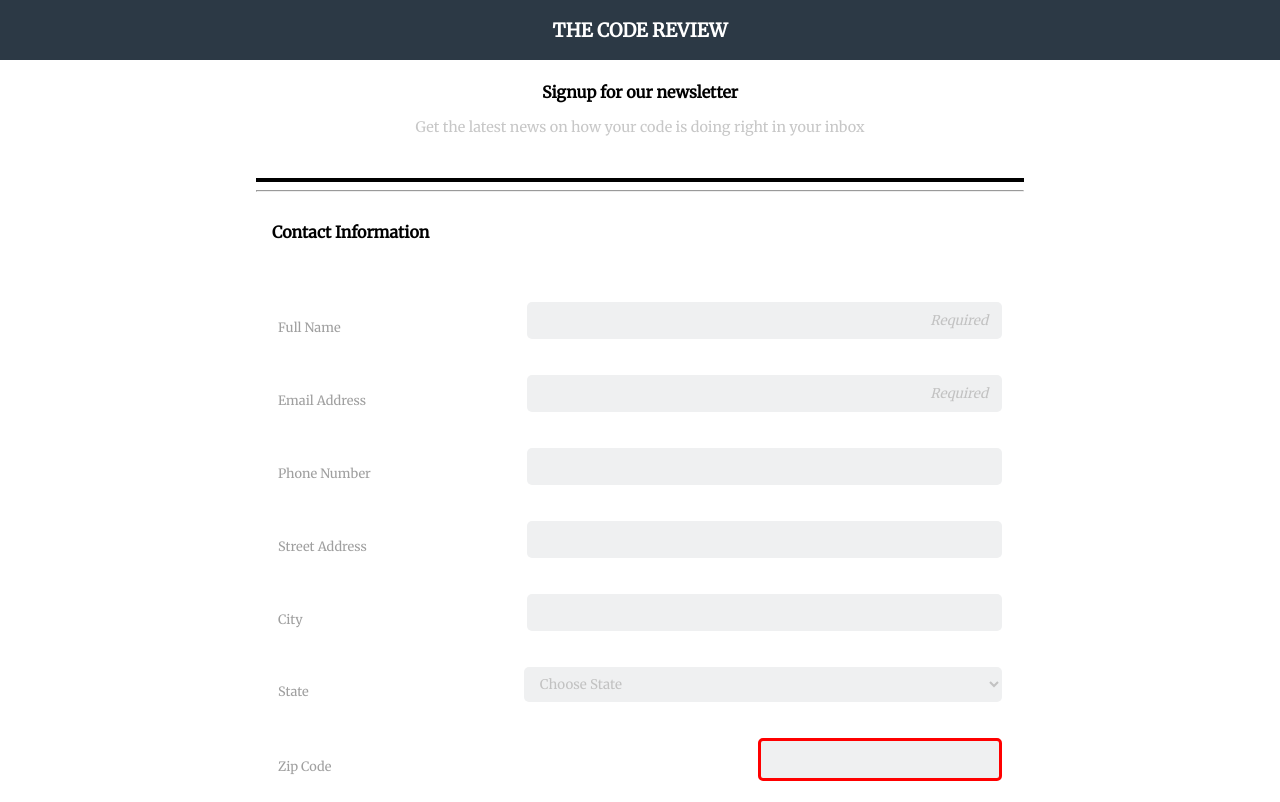
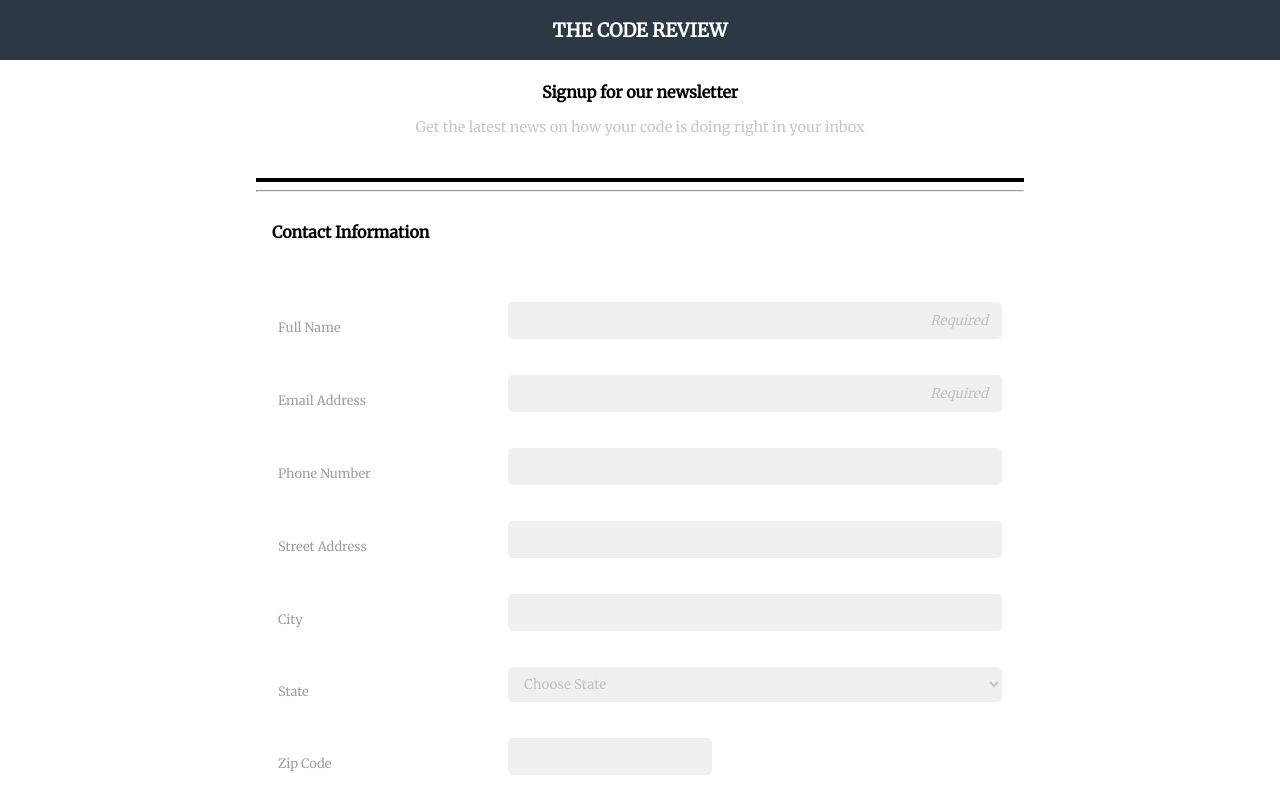
Before and after one commit to AlAyoub/fe-techdegree-project-3, a plain HTML site: page index.html in a window 1280 px wide. Shown: the top 802 px of the page. Drawn offline with Linux system fonts and the light colour scheme.

Commit message:
project complete

```diff
--- a/css/styles.css
+++ b/css/styles.css
@@ -165,7 +165,7 @@ footer {
     }
 
     .col-1 {
-        flex: 1;
+        width: 30%;
         padding: 1.5em 1em .5em 0;
         align-content: center;
     }
@@ -174,11 +174,16 @@ footer {
         flex: 2;
     }
 
-    #zip {
-        flex-grow: .5;
-        border: solid red 3px;
-        justify-content: flex-start;
+    .zip-col-2 {
+        flex: 2;
+        margin-right: 40%;
     }
 
 
+
+
+
+
+
+
 }
--- a/index.html
+++ b/index.html
@@ -108,9 +108,9 @@
                         </select>
                     </li>
                     <li class="row">
-                        <label for="zip" class="col-1">Zip Code</label>
+                        <label for="zip" class="col-1" id="zip-label">Zip Code</label>
                         <br>
-                        <input type="number" id="zip" name="user_zip" class="input-fields col-2">
+                        <input type="number" id="zip" name="user_zip" class="input-fields zip-col-2">
                     </li>
                 </ul>
     </fieldset>
@@ -154,11 +154,6 @@
         <p id="footer-text">Copyright The Code Review</p>
     </footer>
 
-
-
-
-
-
     </div>
 </body>
 
```
